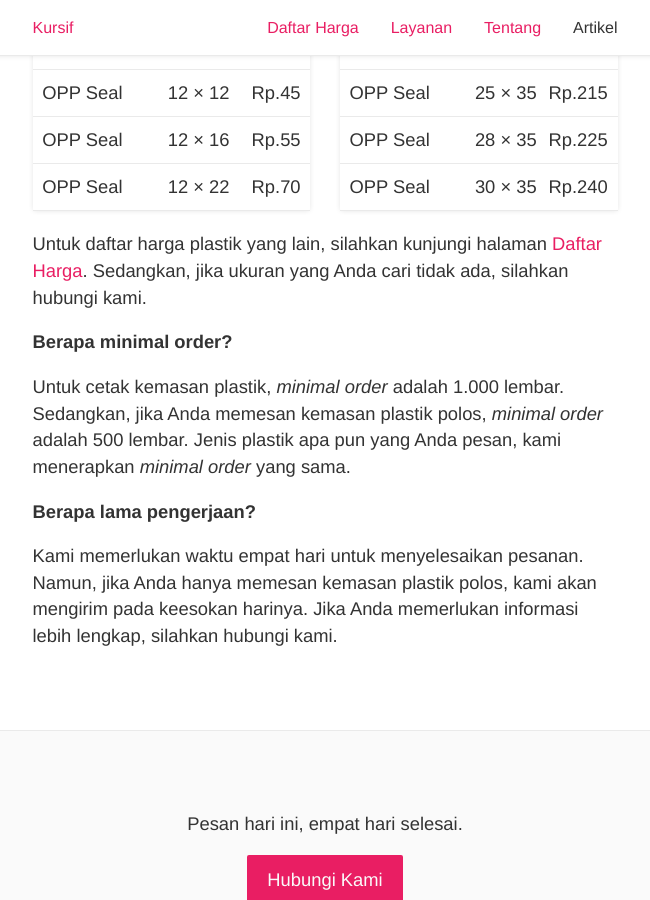
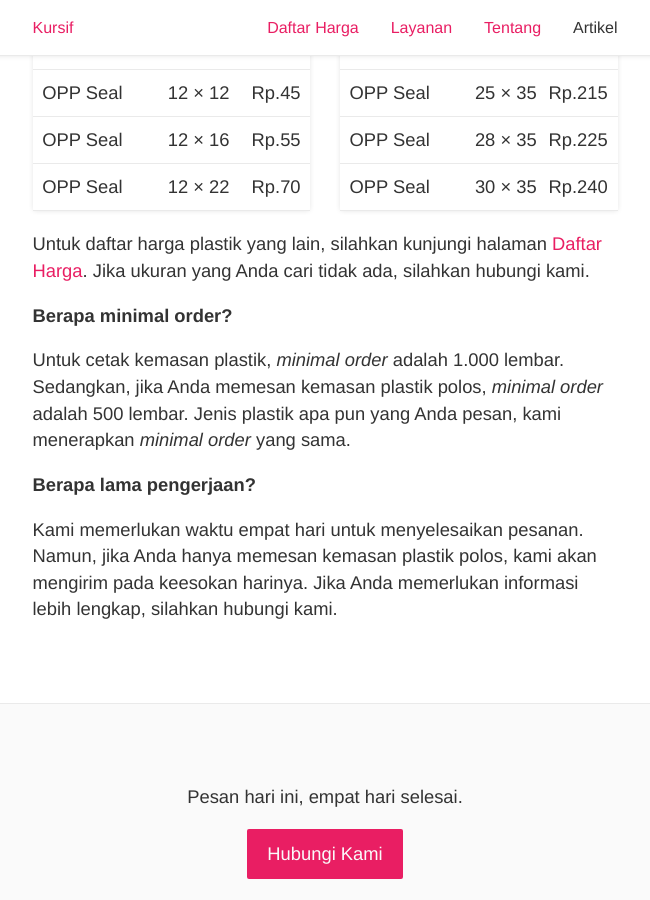
Before and after one commit to tertanda/kursif.github.io, a Jekyll site: the page built from artikel/_posts/2017-01-03-cetak-kemasan-plastik-opp.md, in a window 1280 px wide and 900 px high, scrolled down 1080 px. Shown: the whole window, without its empty margins (315-965 px from the left). Built offline with Jekyll 4.4.1, drawn with Linux system fonts in a browser that asks for light colours; a script that is not in the unit is left out.

Commit message:
Memperbarui artikel.

```diff
--- a/artikel/_posts/2017-01-03-cetak-kemasan-plastik-opp.md
+++ b/artikel/_posts/2017-01-03-cetak-kemasan-plastik-opp.md
@@ -18,7 +18,7 @@ Untuk membantu Anda, kami melayani pembelian kemasan plastik OPP polos maupun ce
 
 {%include part/price/opp-seal.html%}
 
-<p class="shame-clear">Untuk daftar harga plastik yang lain, silahkan kunjungi halaman <a href="http://kursif.com/daftar-harga/" title="Daftar Harga Plastik">Daftar Harga</a>. Sedangkan, jika ukuran yang Anda cari tidak ada, silahkan hubungi kami.</p>
+<p class="shame-clear">Untuk daftar harga plastik yang lain, silahkan kunjungi halaman <a href="http://kursif.com/daftar-harga/" title="Daftar Harga Plastik">Daftar Harga</a>. Jika ukuran yang Anda cari tidak ada, silahkan hubungi kami.</p>
 
 **Berapa minimal order?**
 
```
